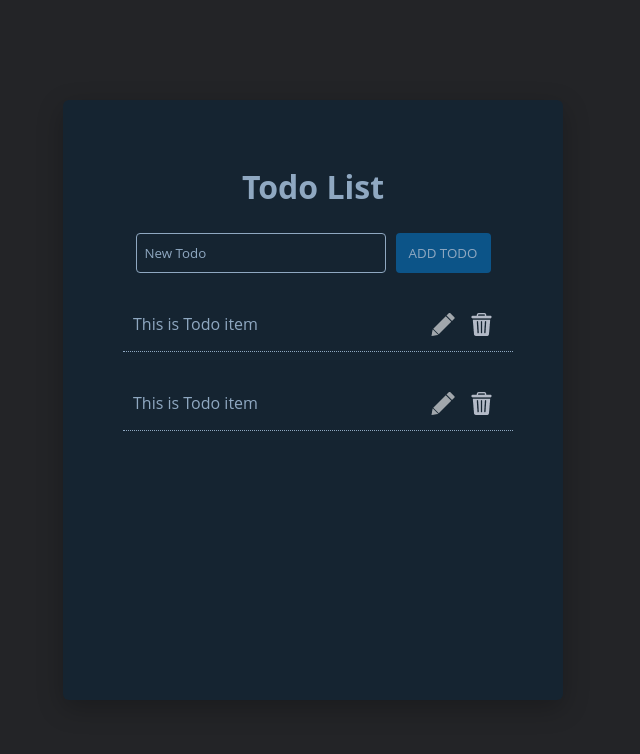
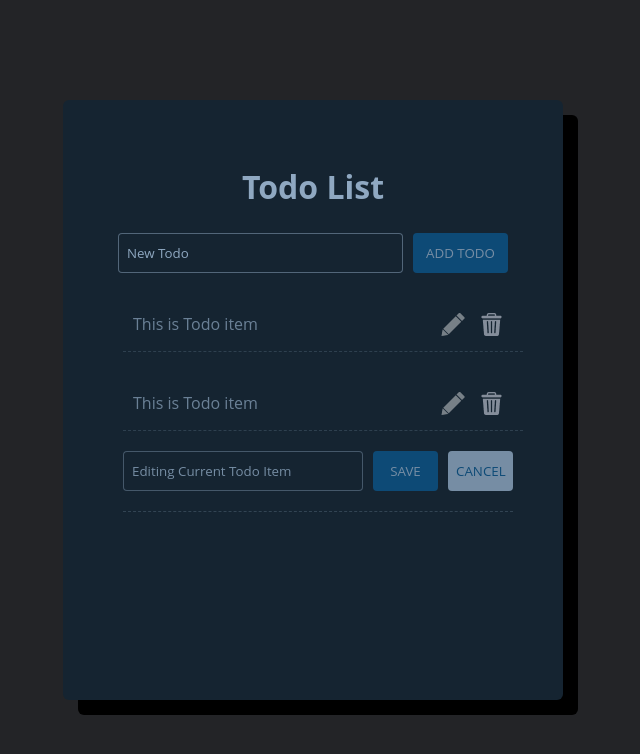
Before and after one commit to MuhammadRashi/TodoApp, a React (Vite) app in the folder TodoApp/: page / in a window 1280 px wide. Shown: the top 754 px of the page, without its empty margins (327-967 px from the left). Built offline with nearby package versions, Linux system fonts and the light colour scheme.

Commit message:
final design todo app

```diff
--- a/TodoApp/src/components/Button/Buttons.css
+++ b/TodoApp/src/components/Button/Buttons.css
@@ -2,15 +2,21 @@
     margin-top: 10px;
     border: none;
     padding: 8px;
-    text-align: left;
     width: 95px;
     height: 40px;
     background-color: #0C5488;
     color:#8FA8C1;
     /* outline: none; */
     /* border: 1px ; */
-    align-items: flex-start;
+    /* align-items: flex-end; */
     border-radius: 4px;
     text-align: center;
-    margin-left: 10px;
+    margin-left:10px;
+    cursor: pointer;
+    opacity: 0.8;
 }
+
+.button-input:hover{
+    opacity: 1;
+    font-weight: bold;
+}
--- a/TodoApp/src/components/Button/Buttons.jsx
+++ b/TodoApp/src/components/Button/Buttons.jsx
@@ -6,6 +6,7 @@ export const Buttons = () => {
   return (
     <Fragment>
             <button className='button-input'>ADD TODO</button>
+            {/* <button className='button-input'>{label}</button> */}
     </Fragment>
   )
 }
--- /dev/null
+++ b/TodoApp/src/components/EditItems/EditItem.css
@@ -0,0 +1,68 @@
+.edit-item-container{
+    display: flex;
+    justify-content: center;
+    border: none;
+    margin-top: 10px;
+    border-bottom: 0.5px dashed #8FA8C14D;
+    border-width: thin;
+    padding-bottom: 20px;
+    margin-left: 10px;
+    opacity: 0.8;
+}
+.input-edit{
+    margin-top: 10px;
+    border: none;
+    padding: 8px;
+    /* text-align: left; */
+    width: 240px;
+    background-color: var(--bg-color);
+    align-items: flex-start;
+    border: 1px solid;
+    border-color: var(--border-color);
+    border-radius: 4px;
+    height: 40px;
+    color:var(--for-color)
+}
+::placeholder {
+    color:var(--for-color);
+
+}
+
+.button-edit {
+    margin-top: 10px;
+    border: none;
+    padding: 8px;
+    width: 65px;
+    height: 40px;
+    background-color: #0C5488;
+    color:#8FA8C1;
+    /* outline: none; */
+    /* border: 1px ; */
+    /* align-items: flex-end; */
+    border-radius: 4px;
+    text-align: center;
+    margin-left:10px;
+}
+.button-edit:hover{
+    opacity: 1;
+    font-weight: bold;
+}
+.button-cancel {
+    margin-top: 10px;
+    border: none;
+    padding: 8px;
+    width: 65px;
+    height: 40px;
+    background-color: #8FA8C1;
+    color:#0C5488;
+    /* outline: none; */
+    /* border: 1px ; */
+    /* align-items: flex-end; */
+    border-radius: 4px;
+    text-align: center;
+    margin-left:10px;
+}
+.button-cancel:hover{
+    opacity: 1;
+    font-weight: bold;
+}
--- /dev/null
+++ b/TodoApp/src/components/EditItems/EditItem.jsx
@@ -0,0 +1,19 @@
+import React, { Fragment } from 'react'
+import './EditItem.css'
+import { Buttons } from '../Button/Buttons'
+
+export const EditItem = () => {
+    return (
+        <Fragment>
+            <div className="edit-item-container">
+                <div className="edit-item-label">
+                <input type="text" className="input-edit" placeholder='Editing Current Todo Item' />
+                </div>
+                <div className="edit-item-button">
+                <button className='button-edit'>SAVE</button>
+                <button className='button-cancel'>CANCEL</button>
+                </div>
+            </div>
+        </Fragment>
+    )
+}
--- a/TodoApp/src/components/TextInput/TextInput.css
+++ b/TodoApp/src/components/TextInput/TextInput.css
@@ -2,8 +2,9 @@
     margin-top: 10px;
     border: none;
     padding: 8px;
-    text-align: left;
-    width: 250px;
+    justify-content: center;
+    /* text-align: left; */
+    width: 285px;
     background-color: var(--bg-color);
     align-items: flex-start;
     border: 1px solid;
@@ -11,6 +12,7 @@
     border-radius: 4px;
     height: 40px;
     color:var(--for-color)
+
 }
 ::placeholder {
     color:var(--for-color);
--- a/TodoApp/src/components/Todo.css
+++ b/TodoApp/src/components/Todo.css
@@ -9,7 +9,11 @@
      padding: 10%;
      height: 600px;
      border-radius: 6px;
-     box-shadow: 0 8px 27px rgba(0, 0, 0, 0.244);
+     /* box-shadow: 0 8px 27px rgba(0, 0, 0, 0.244); */
+     /* border: 1px solid; */
+     /* padding: 10px; */
+     box-shadow: 15px 15px black;
+
 
 }
 
--- a/TodoApp/src/components/Todo.jsx
+++ b/TodoApp/src/components/Todo.jsx
@@ -3,6 +3,7 @@ import './Todo.css'
 import { TextInput } from './TextInput/TextInput'
 import { Buttons } from './Button/Buttons'
 import { TodoItems } from './TodoItems/TodoItems'
+import { EditItem } from './EditItems/EditItem'
 
 export const Todo = () => {
   return (
@@ -14,6 +15,7 @@ export const Todo = () => {
             <TextInput/>
             <Buttons/>
             <TodoItems/>
+            <EditItem/>
             </div>
         </div>
     </Fragment>
--- a/TodoApp/src/components/TodoItems/TodoItems.css
+++ b/TodoApp/src/components/TodoItems/TodoItems.css
@@ -5,7 +5,13 @@
     padding: 10px;
     text-align: left;
     margin-left: 10px;
-    border-bottom: 0.5px dotted var(--for-color);
+    border-bottom: 0.5px dashed #8FA8C14D;
+
+    border-width: thin;
+    width: 100%;
+    opacity: 0.7;
+    cursor: pointer;
+
 }
 
 .list-item-container{
@@ -16,3 +22,15 @@
     margin-left: 15px;
     margin-right: 10px;
 }
+.item-main-container:hover{
+    opacity: 0.9;
+    font-weight: bold;
+}
+.delete-button-container:hover{
+    opacity: 1;
+    filter: invert(2)
+}
+.edit-button-container:hover{
+    opacity: 1;
+    filter: invert(2)
+}
--- a/TodoApp/src/styles/variable.css
+++ b/TodoApp/src/styles/variable.css
@@ -1,5 +1,6 @@
 :root{
     --bg-color:#152431;
     --for-color:#8FA8C1;
-    --border-color: #8FA8C1;
+    --border-color: #8FA8C180;
+    --bottom-border-st: 0.5px dashed #8FA8C14D;
 }
```
